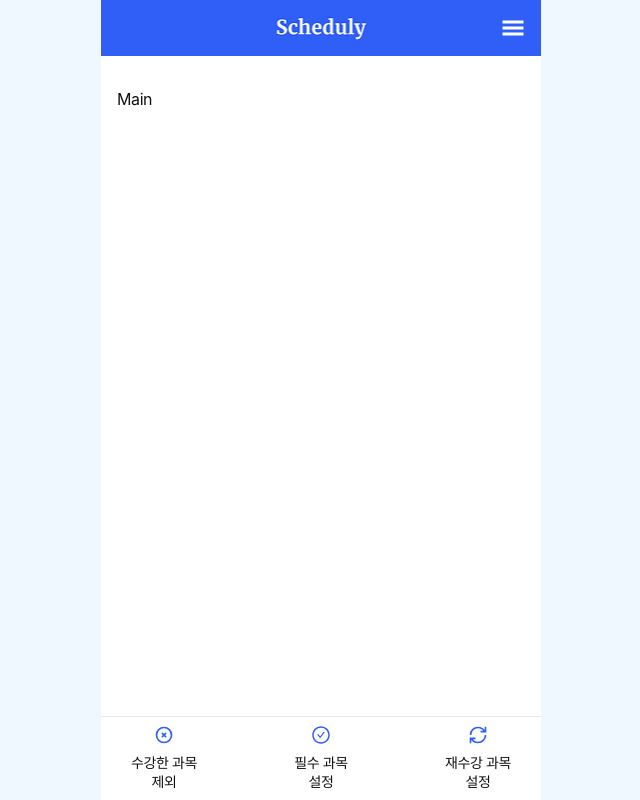
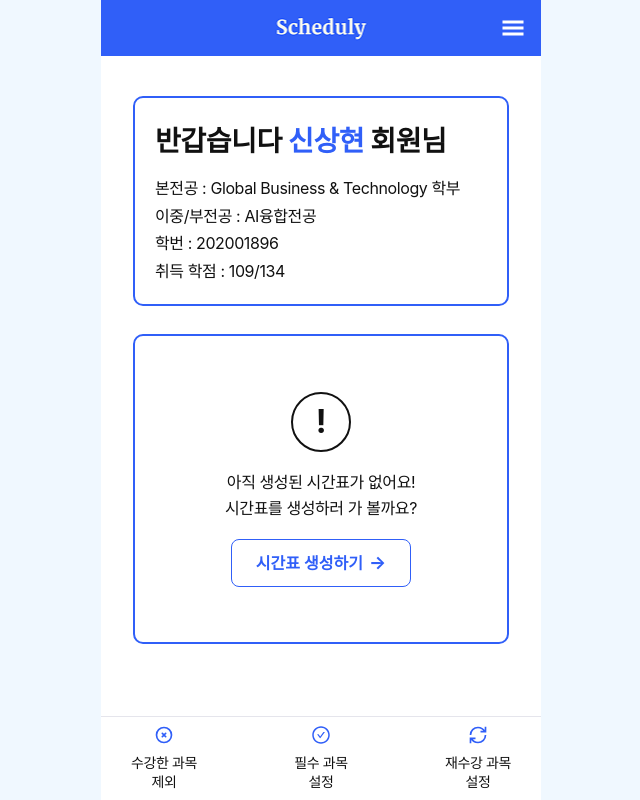
Before and after one commit to tlstkdgus/FE, a React (Create React App) app: page /main in a window 1280 px wide. Shown: the top 800 px of the page, without its empty margins (319-959 px from the left). Built offline with nearby package versions, Linux system fonts and the light colour scheme; a web font is replaced by a local one.

Commit message:
feat: 메인 페이지(로그인 후) UI 구현

```diff
--- a/src/pages/Main.jsx
+++ b/src/pages/Main.jsx
@@ -1,14 +1,142 @@
 import styled from "styled-components";
+import { useNavigate } from "react-router-dom";
 
 const MainContainer = styled.div`
   width: 100%;
-  height: 100%;
+  min-height: 100vh;
+`;
+
+const TopSpace = styled.div`
+  height: 8px;
+`;
+
+const Card = styled.div`
+  background: var(--white);
+  border: 2px solid var(--brand);
+  border-radius: 10px;
+  padding: 22px 20px 18px 20px;
+  margin-bottom: 28px;
+  margin-left: 16px;
+  margin-right: 16px;
+  width: calc(100% - 32px);
+  display: flex;
+  flex-direction: column;
+  align-items: flex-start;
+`;
+
+const CenterCard = styled(Card)`
+  align-items: center;
+  text-align: center;
+  margin-top: 0;
+  min-height: 310px;
+  padding-top: 36px;
+  padding-bottom: 36px;
+  justify-content: center;
+`;
+
+const Title = styled.div`
+  font-size: var(--display-small);
+  font-weight: 700;
+  margin-bottom: 12px;
+  line-height: 1.5;
+`;
+
+const Highlight = styled.span`
+  color: var(--brand);
+`;
+
+const InfoList = styled.div`
+  margin-top: 2px;
+`;
+
+const Info = styled.div`
+  font-size: var(--body-default);
+  color: var(--black);
+  margin-bottom: 2px;
+  font-weight: 400;
+  line-height: 1.6;
+`;
+
+const ExclamationCircle = styled.div`
+  width: 60px;
+  height: 60px;
+  border-radius: 50%;
+  border: 2.5px solid var(--black);
+  display: flex;
+  align-items: center;
+  justify-content: center;
+  margin-bottom: 18px;
+`;
+
+const ExclamationMark = styled.div`
+  font-size: 32px;
+  color: #111;
+  font-weight: 700;
+  line-height: 1;
+`;
+
+const GuideText = styled.div`
+  color: var(--black);
+  font-size: var(--body-default);
+  font-weight: 400;
+  margin-bottom: 18px;
+  line-height: 1.6;
+`;
+
+const Button = styled.button`
+  margin-top: 0;
+  padding: 10px 0;
+  width: 180px;
+  background: var(--white);
+  border: 1.5px solid var(--brand);
+  border-radius: 8px;
+  color: var(--brand);
+  font-weight: 600;
+  font-size: 16px;
+  display: flex;
+  align-items: center;
+  justify-content: center;
+  gap: 6px;
+  transition: background 0.2s;
+  &:hover {
+    background: var(--subcolor);
+  }
 `;
 
 export default function Main() {
+  const navigate = useNavigate();
+  const user = {
+    name: "신상현",
+    major: "Global Business & Technology 학부",
+    subMajor: "AI융합전공",
+    studentId: "202001896",
+    credits: "109/134",
+  };
+
   return (
     <MainContainer>
-      <p>Main</p>
+      <TopSpace />
+      <Card>
+        <Title>
+          반갑습니다 <Highlight>{user.name}</Highlight> 회원님
+        </Title>
+        <InfoList>
+          <Info>본전공 : {user.major}</Info>
+          <Info>이중/부전공 : {user.subMajor}</Info>
+          <Info>학번 : {user.studentId}</Info>
+          <Info>취득 학점 : {user.credits}</Info>
+        </InfoList>
+      </Card>
+      <CenterCard>
+        <ExclamationCircle>
+          <ExclamationMark>!</ExclamationMark>
+        </ExclamationCircle>
+        <GuideText>
+          아직 생성된 시간표가 없어요!<br />
+          시간표를 생성하러 가 볼까요?
+        </GuideText>
+        <Button onClick={() => navigate("/create")}>시간표 생성하기 <span style={{fontSize: '18px', fontWeight: 700}}>&rarr;</span></Button>
+      </CenterCard>
     </MainContainer>
   );
 }
```
